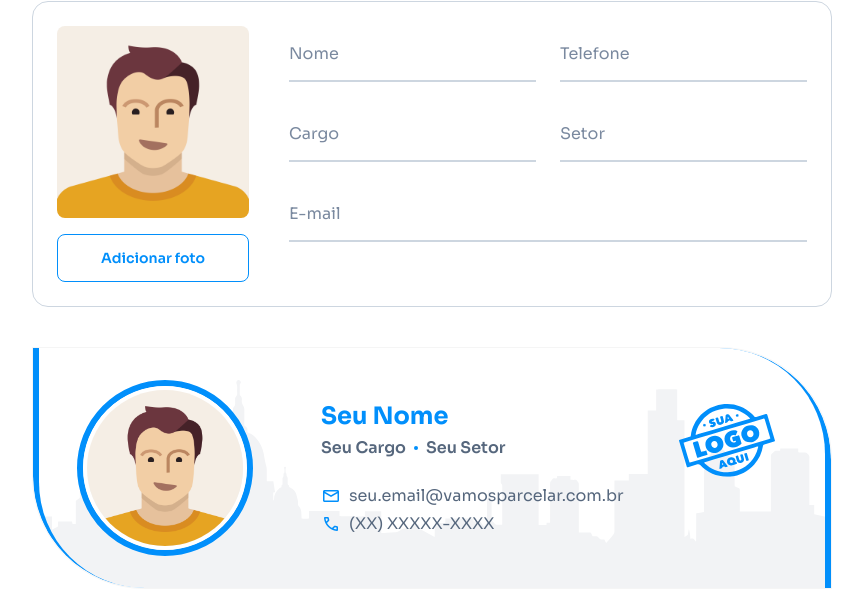
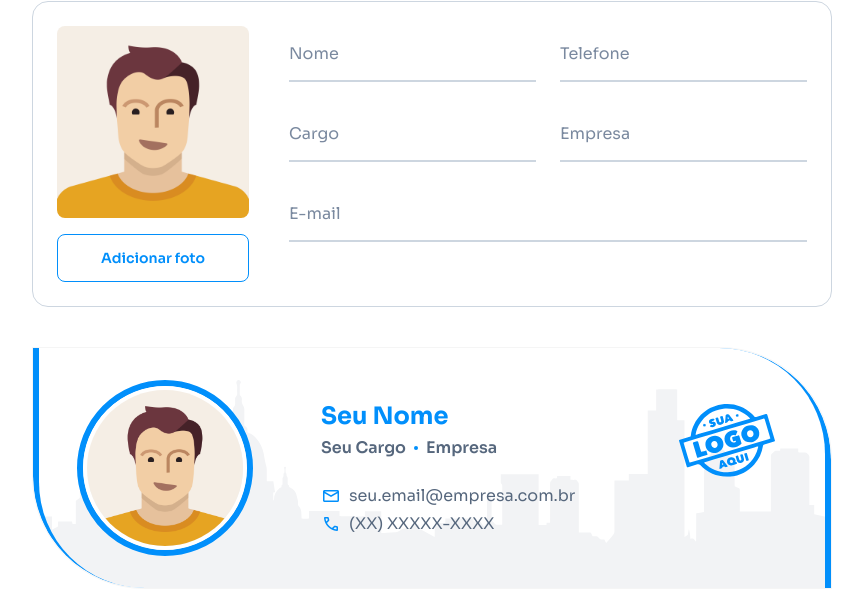
Before and after one commit to fellipesalazar/assinatura-email, a plain HTML site: page index.html in a window 1280 px wide. Shown: the part 167-757 px from the top of the page, without its empty margins (208-1071 px from the left). Drawn offline with nearby package versions, Linux system fonts and the light colour scheme.

Commit message:
placeholders

```diff
--- a/index.html
+++ b/index.html
@@ -56,8 +56,8 @@
                             <label for="cargo">Cargo</label>
                         </div>
                         <div class="input">
-                            <input type="text" id="setor" placeholder="Setor" required>
-                            <label for="setor">Setor</label>
+                            <input type="text" id="setor" placeholder="Empresa" required>
+                            <label for="setor">Empresa</label>
                         </div>
                     </div>
                     <div class="row">
@@ -85,13 +85,13 @@
                                 <div class="cargo-setor">
                                     <div class="cargo">Seu Cargo</div>
                                     <div class="divider"></div>
-                                    <div class="setor">Seu Setor</div>
+                                    <div class="setor">Empresa</div>
                                 </div>
                             </div>
                             <div class="bottom">
                                 <div class="mail">
                                     <span class="material-symbols-rounded icon">mail</span>
-                                    <div class="email">seu.email@vamosparcelar.com.br</div>
+                                    <div class="email">seu.email@empresa.com.br</div>
                                 </div>
                                 <div class="phone">
                                     <span class="material-symbols-rounded icon">phone</span>
```
